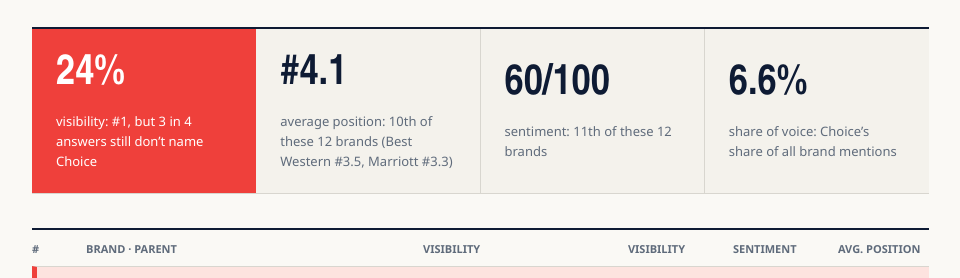
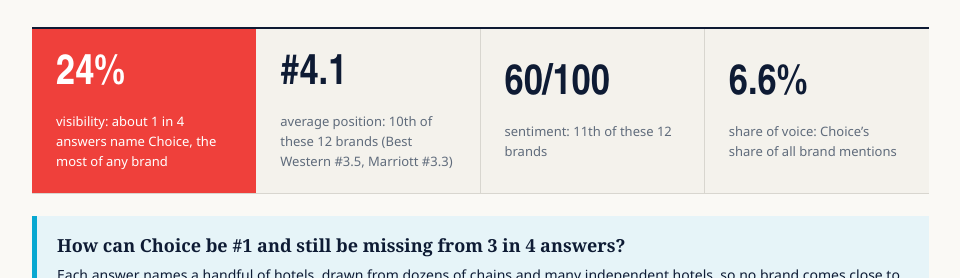
Before and after one commit to trebletree/ideascollidesearchinsights, a plain HTML site: page choice-hotels/index.html in a window 1280 px wide. Shown: the part 2415-2693 px from the top of the page, without its empty margins (261-1221 px from the left). Drawn offline with Linux system fonts and the light colour scheme.

Commit message:
Choice snapshot: explain #1 rank vs 24% visibility in section 02
Co-Authored-By: Claude Opus 5.5 <noreply@anthropic.com>
Claude-Session: https://claude.ai/code/session_01XxKsMFWGvq3TD9yHeKa9Bz

```diff
--- a/choice-hotels/index.html
+++ b/choice-hotels/index.html
@@ -307,6 +307,7 @@ table.heat td.sep,table.heat th.sep{width:10px;background:none;border:0;padding:
 
 .cover .cover-copy{font-size:16px;line-height:1.6}
 .cover-meta{grid-template-columns:repeat(4,1fr)!important}
+.explain{margin-top:22px;background:#e6f4f8;border-left:5px solid var(--cyan);padding:16px 20px;font-size:14px;line-height:1.55;color:var(--ink)}.explain b{display:block;font-family:var(--serif);font-size:18px;margin-bottom:4px}
 .read3{display:grid;grid-template-columns:repeat(3,1fr);gap:0;margin-top:26px;border-top:2px solid var(--ink);border-bottom:1px solid var(--line)}
 .read3 div{padding:16px 18px 16px 0;border-right:1px solid var(--line)}.read3 div+div{padding-left:18px}.read3 div:last-child{border-right:0}
 .read3 b{font-family:var(--display);font-weight:900;font-size:12px;letter-spacing:.08em;text-transform:uppercase;color:var(--coral)}.read3 p{font-size:13px;color:var(--muted);margin-top:6px;line-height:1.5}
@@ -417,7 +418,8 @@ a.ml{color:inherit;text-decoration:underline;text-decoration-color:var(--cyan);t
 
   <h2 class="reveal">Choice is named most often. <span>It is rarely named first, and AI is cooler about it.</span></h2>
   <p class="section-intro reveal">This ranking covers every hotel brand the five engines named across 173 non-branded prompts. None of these prompts mention Choice, its brands (Comfort, Quality, Econo Lodge, Radisson and the rest) or its hotels, and we sampled markets where Choice operates, which likely helps. Visibility and position measure different things: visibility is <strong>how often</strong> a brand is named, position is <strong>where it sits in the list</strong> when it is. Choice shows up in more answers than anyone, but usually further down the list and with less positive language than the brands it competes with.</p>
-  <div class="kpis reveal"><div class="kpi"><b>24%</b><span>visibility: #1, but 3 in 4 answers still don&rsquo;t name Choice</span></div><div class="kpi"><b>#4.1</b><span>average position: 10th of these 12 brands (Best Western #3.5, Marriott #3.3)</span></div><div class="kpi"><b>60/100</b><span>sentiment: 11th of these 12 brands</span></div><div class="kpi"><b>6.6%</b><span>share of voice: Choice&rsquo;s share of all brand mentions</span></div></div>
+  <div class="kpis reveal"><div class="kpi"><b>24%</b><span>visibility: about 1 in 4 answers name Choice, the most of any brand</span></div><div class="kpi"><b>#4.1</b><span>average position: 10th of these 12 brands (Best Western #3.5, Marriott #3.3)</span></div><div class="kpi"><b>60/100</b><span>sentiment: 11th of these 12 brands</span></div><div class="kpi"><b>6.6%</b><span>share of voice: Choice&rsquo;s share of all brand mentions</span></div></div>
+  <div class="explain reveal"><b>How can Choice be #1 and still be missing from 3 in 4 answers?</b> Each answer names a handful of hotels, drawn from dozens of chains and many independent hotels, so no brand comes close to appearing in every answer. Choice appears in about 1 in 4, Best Western in about 1 in 6 and Hilton in about 1 in 7. That makes Choice the leader, and it also means about 3 in 4 answers recommend somewhere else: that is the room to grow.</div>
   <div class="brand-table reveal">
     <div class="brand-head"><span>#</span><span>Brand &middot; parent</span><span>Visibility</span><span>Visibility</span><span>Sentiment</span><span>Avg. position</span></div>
 <div class="brand-row me"><span class="brand-pos">1</span><span>Choice Hotels (you)<small>Choice (all brands)</small></span><div class="brand-track"><div class="brand-fill" style="width:100%"></div></div><span class="brand-score">24.2%</span><span class="brand-sent"><b class="sv ">60</b></span><span class="brand-avg">#4.1</span></div>
```
Also changed, not shown: choice-hotels/markets/index.html (+1 -0 lines).
